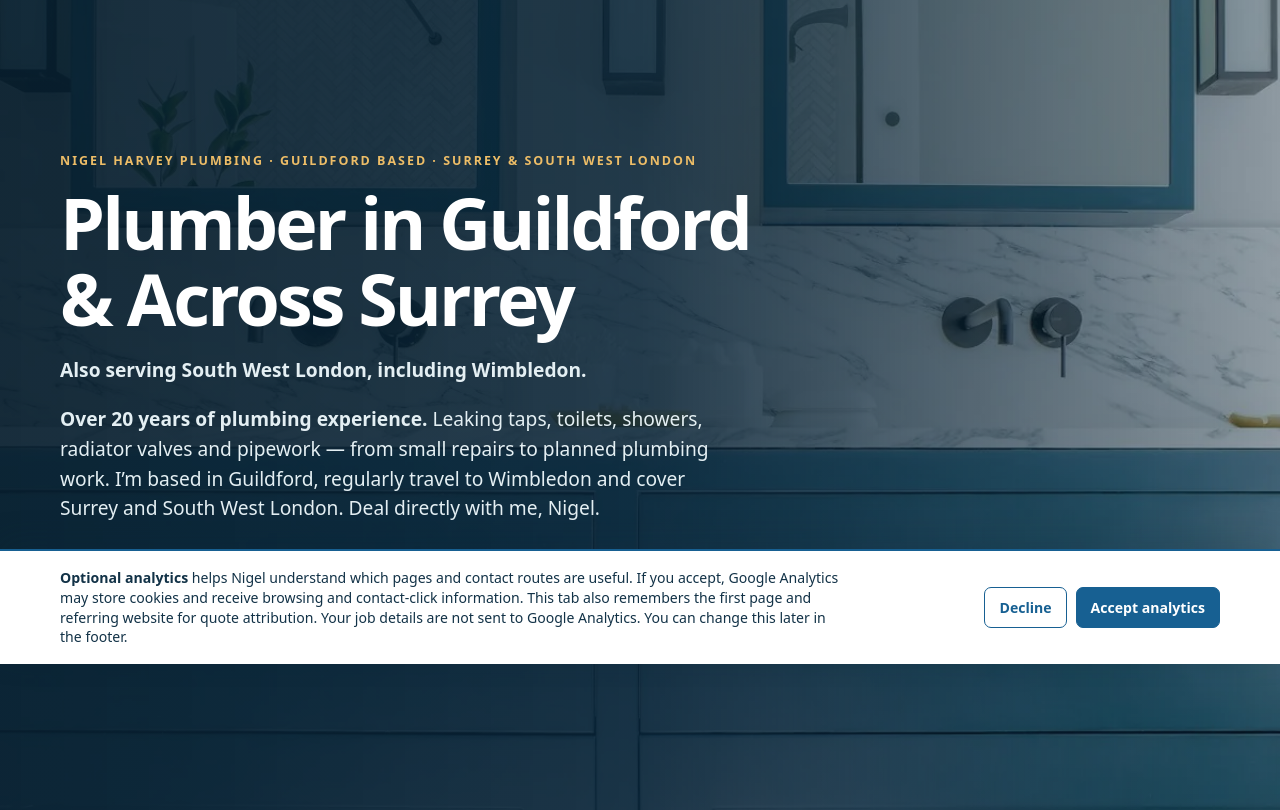
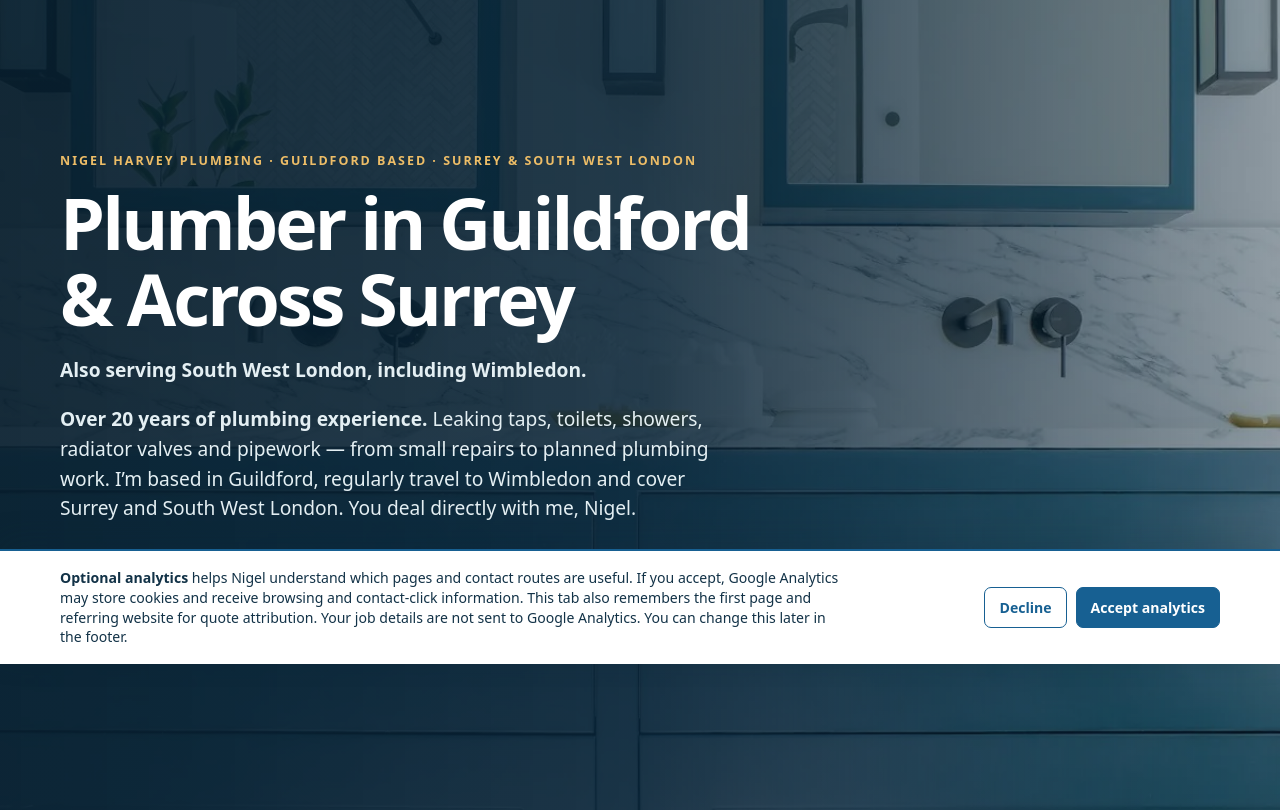
Before and after one commit to nigelharveyplumbing-dev/nigel-harvey-quotes, a FastAPI app: page / in a window 1280 px wide. Shown: the part 136-946 px from the top of the page. Run offline with FastAPI, Linux system fonts and the light colour scheme; parts of the project's set-up code (start-up, migrations or seed data) failed here and were passed over; some libraries are stand-ins or nearby versions.

Commit message:
Copy: keep direct personal contact wording consistent

```diff
--- a/templates/homepage.html
+++ b/templates/homepage.html
@@ -17,7 +17,7 @@
 <body>
 __PUBLIC_HEADER__
 <main id="main">
-<section class="hero"><div class="wrap"><div class="hero-copy"><div class="kicker">Nigel Harvey Plumbing · Guildford based · Surrey &amp; South West London</div><h1>Plumber in Guildford &amp; Across Surrey</h1><p><strong>Also serving South West London, including Wimbledon.</strong></p><p><strong>Over 20 years of plumbing experience.</strong> Leaking taps, toilets, showers, radiator valves and pipework — from small repairs to planned plumbing work. I’m based in Guildford, regularly travel to Wimbledon and cover Surrey and South West London. Deal directly with me, Nigel.</p><div class="actions"><a class="btn" href="/request-quote">Get a Quote</a><a class="btn outline" href="__WHATSAPP_URL__" target="_blank" rel="noopener noreferrer">WhatsApp Nigel</a><a class="btn light" href="tel:__COMPANY_PHONE_TEL__">Call Nigel</a></div><p class="hero-availability">Emergency and out-of-hours attendance is subject to availability. <a href="/plumber-guildford">Guildford plumbing repairs</a> · <a href="/plumber-wimbledon">Wimbledon plumbing repairs</a>.</p></div></div></section>
+<section class="hero"><div class="wrap"><div class="hero-copy"><div class="kicker">Nigel Harvey Plumbing · Guildford based · Surrey &amp; South West London</div><h1>Plumber in Guildford &amp; Across Surrey</h1><p><strong>Also serving South West London, including Wimbledon.</strong></p><p><strong>Over 20 years of plumbing experience.</strong> Leaking taps, toilets, showers, radiator valves and pipework — from small repairs to planned plumbing work. I’m based in Guildford, regularly travel to Wimbledon and cover Surrey and South West London. You deal directly with me, Nigel.</p><div class="actions"><a class="btn" href="/request-quote">Get a Quote</a><a class="btn outline" href="__WHATSAPP_URL__" target="_blank" rel="noopener noreferrer">WhatsApp Nigel</a><a class="btn light" href="tel:__COMPANY_PHONE_TEL__">Call Nigel</a></div><p class="hero-availability">Emergency and out-of-hours attendance is subject to availability. <a href="/plumber-guildford">Guildford plumbing repairs</a> · <a href="/plumber-wimbledon">Wimbledon plumbing repairs</a>.</p></div></div></section>
 <div class="review-strip"><div class="wrap"><strong>Customer feedback from Google</strong><div>__GOOGLE_REVIEW_SUMMARY__</div></div></div>
 <section id="services"><div class="wrap"><div class="intro"><h2>Plumbing help for the jobs that matter at home</h2><p class="muted">From an urgent leak to planned bathroom plumbing, send a short description and I’ll help establish the next step. For urgent issues, calling is usually the clearest way to get in touch.</p></div><div class="grid">
 <article class="card service-card"><div class="icon" aria-hidden="true">🔧</div><h3>Plumbing repairs</h3><p>Leaks, damaged fittings, pipework, sinks and wastes, with practical repairs for everyday problems.</p><a class="textlink" href="/general-plumbing-surrey">Explore general plumbing →</a></article>
```
